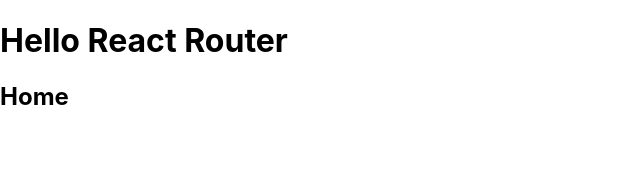
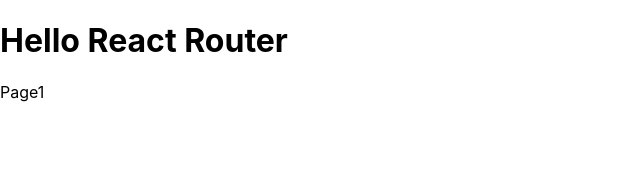
Before and after one commit to hiro881213/react-app, a React (Create React App) app: page / in a window 1280 px wide. Shown: the top 172 px of the page, without its empty margins (0-640 px from the left). Built offline with nearby package versions, Linux system fonts and the light colour scheme.

Commit message:
ページ遷移処理作成3

```diff
--- a/src/App.jsx
+++ b/src/App.jsx
@@ -1,6 +1,6 @@
 import React from 'react'
 import { BrowserRouter, Routes, Route } from 'react-router-dom';
-// import page1 from './page1';
+import { Page1 } from './Page1'
 
 // import { ColoredMessage } from './components/ColoredMessage';
 // import { useState } from 'react';
@@ -20,16 +20,12 @@
     <BrowserRouter>
       <h1>Hello React Router</h1>
       <Routes>
-        <Route path="/" element={<Home />} ></Route>
+        <Route path="/" element={<Page1 />} ></Route>
       </Routes>
     </BrowserRouter>
     </>
   );
 
-}
-
-function Home() {
-  return <h2>Home</h2>;
 }
 
 // function App() {
--- a/src/page1.jsx
+++ b/src/page1.jsx
@@ -0,0 +1,7 @@
+export const Page1 = () => {
+
+    return (
+        <p>Page1</p>
+    );
+
+}
```
